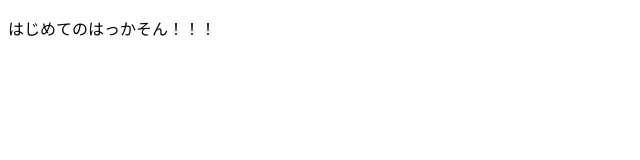
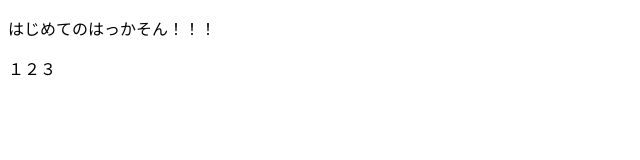
Before and after one commit to nullpot/20150613, a plain HTML site: page index.html in a window 1280 px wide. Shown: the full height of the page, 0-640 px from the left. Drawn offline with Linux system fonts and the light colour scheme.

Commit message:
123を追加しました

```diff
--- a/index.html
+++ b/index.html
@@ -5,6 +5,6 @@
 </head>
 <body>
 	<p>はじめてのはっかそん！！！</p>
-	　<p></p>
+	<p>１２３</p>
 </body>
 </html>
```
